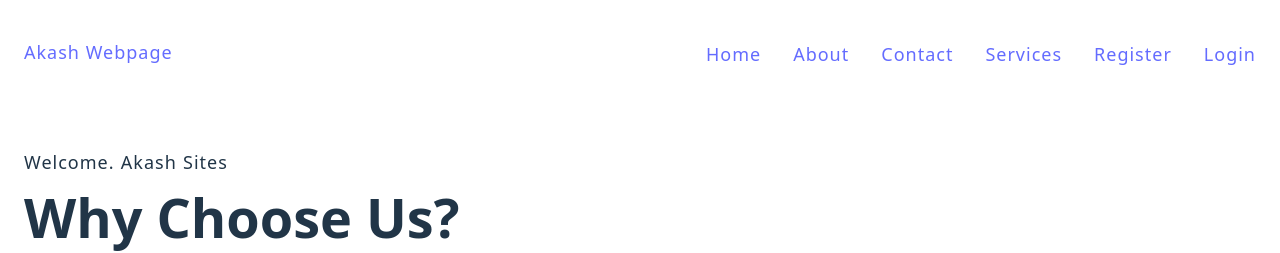
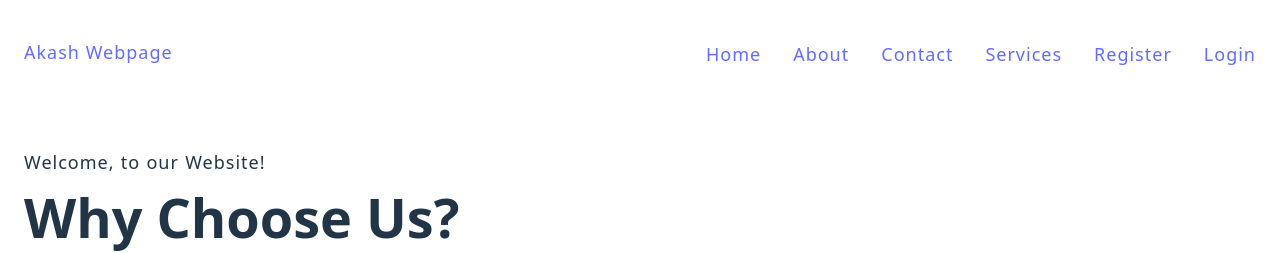
Before and after one commit to shazamakash1/MERNSTACK_UPDATED, a React (Vite) app in the folder client/: page /about in a window 1280 px wide. Shown: the top 253 px of the page. Built offline with nearby package versions, Linux system fonts and the light colour scheme; no server answers.

Commit message:
If user is logged in, his name will be shown

```diff
--- a/client/src/pages/About.jsx
+++ b/client/src/pages/About.jsx
@@ -1,7 +1,13 @@
 import { NavLink } from "react-router-dom";
 import { Analytics } from "../components/Analytics";
+import { useAuth } from "../store/auth";
 
 export const About = () => {
+  const { user } = useAuth();
+
+  // if(useAuth()){
+  //   {userName} = useAuth();
+  // }
   return (
     <>
       <main>
@@ -9,7 +15,7 @@ export const About = () => {
           <div className="section-hero">
             <div className="container grid grid-two-cols">
               <div className="hero-content">
-                <p>Welcome. Akash Sites</p>
+                <p>Welcome, {user ? user.username : `to our Website`}!</p>
                 <h1>Why Choose Us?</h1>
                 <p>
                   Expertise: Our team consists of experienced IT professionals
```
